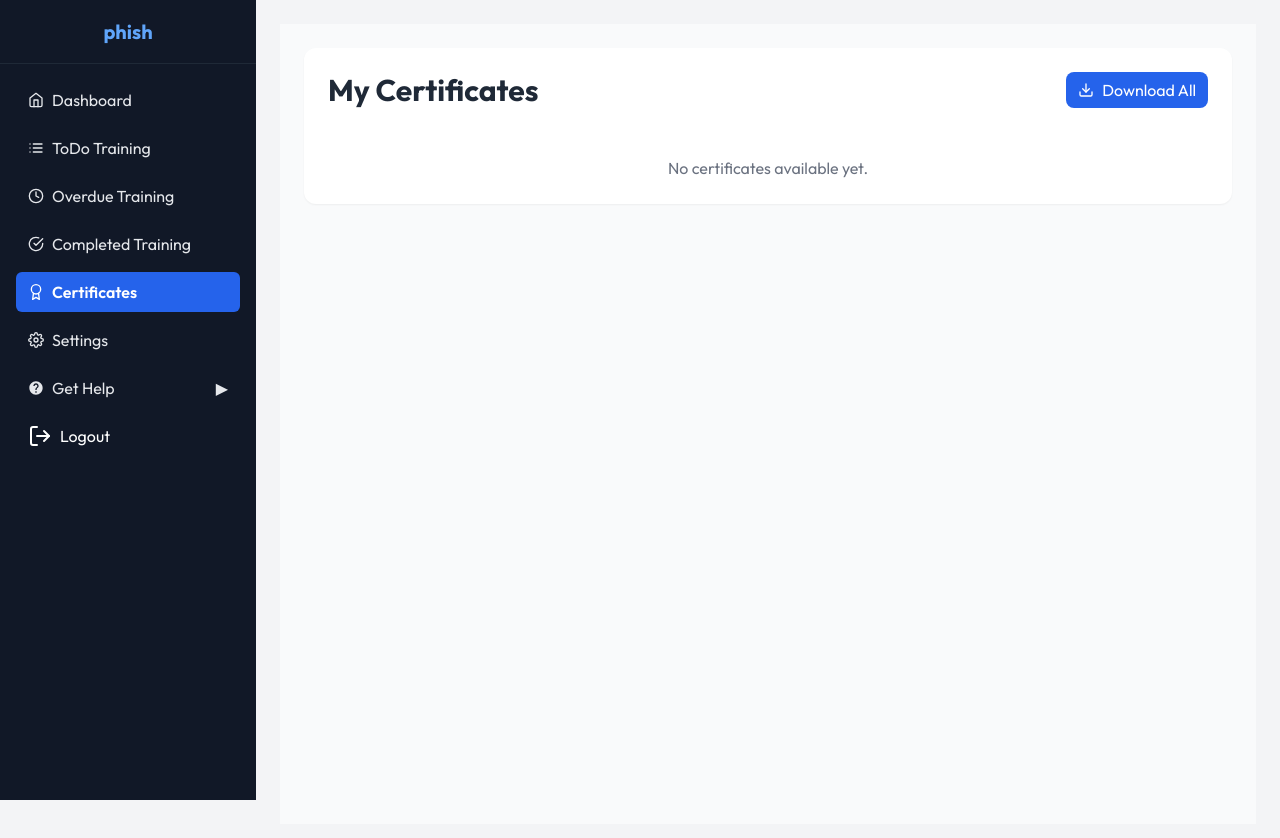
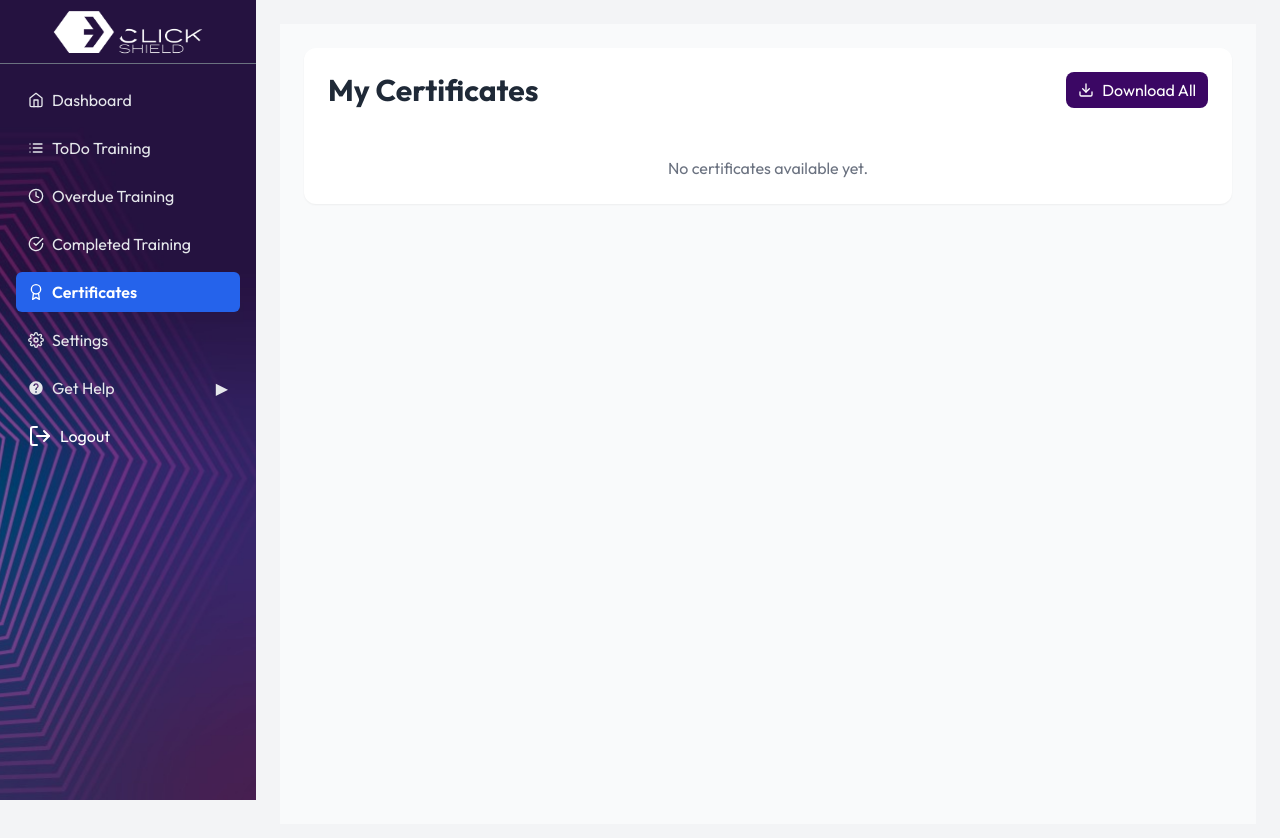
Before and after one commit to Manish-nerdmine/lms-user-portal, a React (Vite) app in the folder frontend/: page /certificates in a window 1280 px wide. Shown: the top 838 px of the page. Built offline with nearby package versions, Linux system fonts and the light colour scheme; sample sign-in values are in the browser's storage.

Commit message:
done 16 nov

```diff
--- a/frontend/src/Components/Sidebar.jsx
+++ b/frontend/src/Components/Sidebar.jsx
@@ -24,10 +24,11 @@ import {
   LogOut,
 } from "lucide-react";
 import { toast } from "react-toastify";
-import { MdHelp } from 'react-icons/md';
+import { MdHelp } from "react-icons/md";
 import TicketModal from "./RealTicket";
 import Chat from "./RealChat";
-
+import logo from "../assets/logo.png";
+import sidebar from "../assets/sidebarImage.jpg";
 
 const Sidebar = () => {
   const navigate = useNavigate();
@@ -67,7 +68,6 @@ const isActive = (path, isHelp = false) =>
       </p>
     ));
 
-
   const [ticketOpen, setTicketOpen] = useState(false);
   const [chatOpen, setChatOpen] = useState(false);
 
@@ -76,10 +76,13 @@ const isActive = (path, isHelp = false) =>
       <TicketModal isOpen={ticketOpen} onClose={() => setTicketOpen(false)} />
       <Chat isOpen={chatOpen} onClose={() => setChatOpen(false)} />
       {/* ----------- Desktop Sidebar (only lg and up) ----------- */}
-      <div className="hidden lg:flex fixed top-0 left-0 h-screen w-64 bg-gray-900 text-white flex-col z-50">
+      <div
+        className="hidden lg:flex fixed top-0 left-0 h-screen w-64 bg-gray-900 text-white flex-col z-50 bg-cover bg-center"
+        style={{ backgroundImage: `url(${sidebar})` }}
+      >
         {/* Logo */}
-        <div className="flex items-center justify-center h-16 border-b border-gray-800">
-          <h1 className="text-xl font-bold text-blue-400">phish</h1>
+        <div className="flex items-center justify-center h-16 border-b border-gray-500 py-4">
+          <img src={logo} alt="Phish Logo" className="h-12 w-[10rem] " />
         </div>
 
         {/* Sidebar Menu */}
@@ -154,7 +157,7 @@ const isActive = (path, isHelp = false) =>
 
           <p
             onClick={handleLogout}
-            className={`cursor-pointer flex items-center px-3 py-2 hover:bg-gray-800`}
+            className={`cursor-pointer flex items-center px-3 py-2 hover:bg-gray-800 `}
           >
             <LogOut className="mr-2" /> Logout
           </p>
@@ -266,7 +269,7 @@ const isActive = (path, isHelp = false) =>
 
             <p
               onClick={handleLogout}
-              className={`cursor-pointer flex items-center px-3 py-2 hover:bg-gray-800`}
+              className={`cursor-pointer flex items-center px-3 py-2 hover:bg-gray-800 `}
             >
               <LogOut className="mr-2" /> Logout
             </p>
--- a/frontend/src/Pages/Certificates.jsx
+++ b/frontend/src/Pages/Certificates.jsx
@@ -63,7 +63,7 @@ const Certificates = ({ overdueCourses }) => {
 
           <button
             onClick={downloadAllCertificates}
-            className="flex items-center gap-2 bg-blue-600 hover:bg-blue-700 text-white px-3 py-1.5 rounded-lg transition"
+            className="flex items-center gap-2 bg-purple-950 hover:bg-blue-700 text-white px-3 py-1.5 rounded-lg transition"
           >
             <FiDownload />
             Download All
@@ -96,7 +96,7 @@ const Certificates = ({ overdueCourses }) => {
 
                 <button
                   onClick={() => handleDownload(course)}
-                  className="flex items-center gap-2 bg-blue-600 hover:bg-blue-700 text-white px-3 py-1.5 rounded-lg transition"
+                  className="flex items-center gap-2 bg-purple-950 hover:bg-blue-700 text-white px-3 py-1.5 rounded-lg transition"
                 >
                   <FiDownload />
                   Download
--- a/frontend/src/Pages/Setting.jsx
+++ b/frontend/src/Pages/Setting.jsx
@@ -198,7 +198,7 @@ export default function Setting() {
           </div>
 
           <button
-            className="mt-6 bg-purple-600 text-white px-4 py-2 rounded-md hover:bg-purple-700 shadow"
+            className="mt-6 bg-purple-900 text-white px-4 py-2 rounded-md hover:bg-purple-700 shadow"
             onClick={handleSaveProfile}
           >
             Save Changes
@@ -240,7 +240,7 @@ export default function Setting() {
             <div className="flex justify-end">
               <button
                 onClick={handleChangePassword}
-                className="bg-purple-600 text-white px-4 py-2 rounded-md hover:bg-purple-700 shadow transition"
+                className="bg-purple-900 text-white px-4 py-2 rounded-md hover:bg-purple-700 shadow transition"
               >
                 Update Password
               </button>
--- a/frontend/src/Pages/TodoTraning.jsx
+++ b/frontend/src/Pages/TodoTraning.jsx
@@ -198,7 +198,7 @@ const TodoTraining = ({
 
                     {/* Button */}
                     <button
-                      className="w-full bg-purple-600 text-white px-4 py-2 rounded-md hover:bg-purple-700"
+                      className="w-full bg-purple-900 text-white px-4 py-2 rounded-md hover:bg-purple-700"
                       onClick={() => navigate(`/videos/${c.courseId}`)}
                     >
                       Start Training
```
Also changed, not shown: frontend/src/assets/logo.png (added), frontend/src/assets/sidebarImage.jpg (added). Lines whose indentation alone changed are shown as unchanged.
